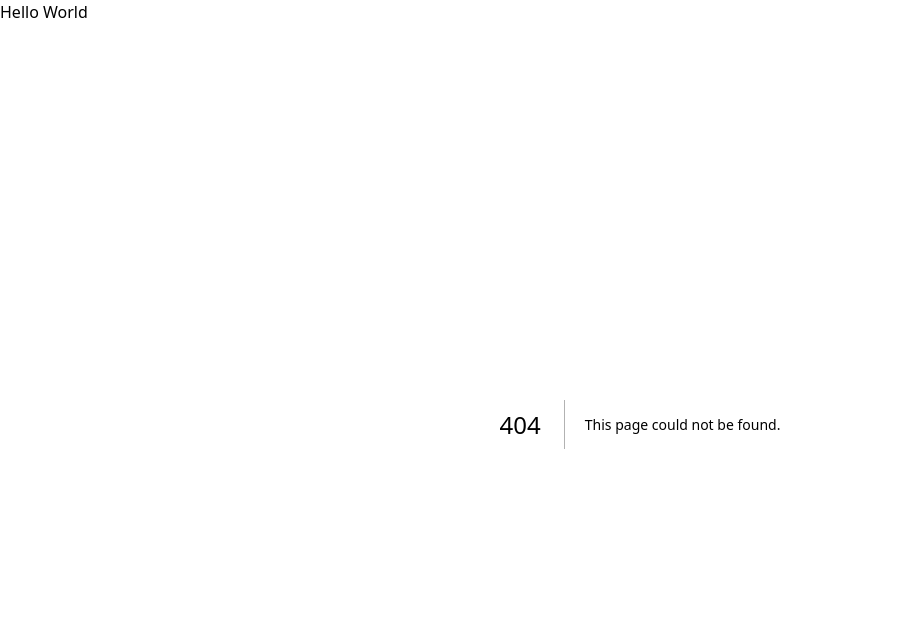
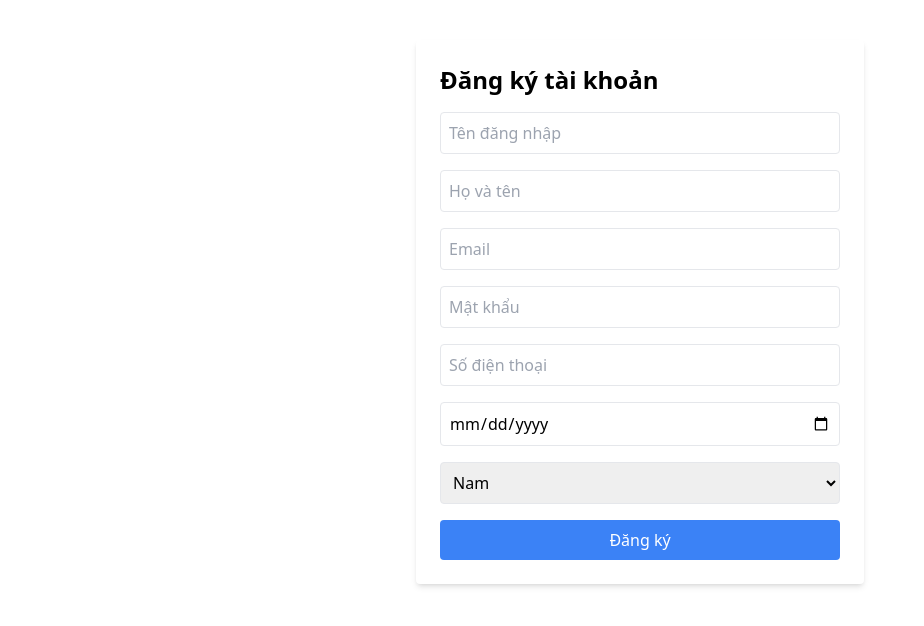
Before and after one commit to THoai05/travel-booking-website, a Next.js app in the folder bookinghotel-fe/: page /register in a window 1280 px wide. Before the commit this address had no page. Shown: the top 626 px of the page, without its empty margins (0-924 px from the left). Built offline with nearby package versions, Linux system fonts and the light colour scheme.

Commit message:
Tao from và thuc hien chuc nang dang thi thanh cong sau doi file main.ts them thu muc register/page.tsx

```diff
--- a/bookinghotel-fe/src/app/layout.tsx
+++ b/bookinghotel-fe/src/app/layout.tsx
@@ -14,7 +14,7 @@ export default function RootLayout({
   return (
     <html lang="en">
       <body>
-        <h1>Hello World</h1>
+        <h1></h1>
         {children}
       </body>
     </html>
--- /dev/null
+++ b/bookinghotel-fe/src/app/register/page.tsx
@@ -0,0 +1,135 @@
+"use client";
+
+import { useState } from "react";
+
+export default function RegisterPage() {
+  const [formData, setFormData] = useState({
+    username: "",
+    email: "",
+    password: "",
+    full_name: "",
+    phone: "",
+    dob: "",
+    gender: "male",
+  });
+
+  const [message, setMessage] = useState("");
+
+  const handleChange = (e: React.ChangeEvent<HTMLInputElement | HTMLSelectElement>) => {
+    setFormData({
+      ...formData,
+      [e.target.name]: e.target.value,
+    });
+  };
+
+	const handleSubmit = async (e: React.FormEvent) => {
+	  e.preventDefault();
+
+	  try {
+		const res = await fetch(`${process.env.NEXT_PUBLIC_API_URL}/users/register`, {
+		  method: "POST",
+		  headers: {
+			"Content-Type": "application/json",
+		  },
+		  body: JSON.stringify(formData), // 👈 gửi full formData
+		});
+
+		if (res.ok) {
+		  setMessage("Đăng ký thành công 🎉");
+		  setFormData({
+			username: "",
+			email: "",
+			password: "",
+			full_name: "",
+			phone: "",
+			dob: "",
+			gender: "male",
+		  }); // reset form
+		} else {
+		  const err = await res.json();
+		  setMessage("Đăng ký thất bại: " + err.message);
+		}
+	  } catch (error) {
+		console.error(error);
+		setMessage("Lỗi kết nối server ❌");
+	  }
+	};
+
+
+  return (
+    <div className="max-w-md mx-auto mt-10 bg-white shadow-md rounded p-6">
+      <h2 className="text-2xl font-bold mb-4">Đăng ký tài khoản</h2>
+      {message && <p className="mb-4 text-red-500">{message}</p>}
+      <form onSubmit={handleSubmit} className="space-y-4">
+        <input
+          type="text"
+          name="username"
+          placeholder="Tên đăng nhập"
+          value={formData.username}
+          onChange={handleChange}
+          className="w-full border p-2 rounded"
+          required
+        />
+        <input
+          type="text"
+          name="full_name"
+          placeholder="Họ và tên"
+          value={formData.full_name}
+          onChange={handleChange}
+          className="w-full border p-2 rounded"
+          required
+        />
+        <input
+          type="email"
+          name="email"
+          placeholder="Email"
+          value={formData.email}
+          onChange={handleChange}
+          className="w-full border p-2 rounded"
+          required
+        />
+        <input
+          type="password"
+          name="password"
+          placeholder="Mật khẩu"
+          value={formData.password}
+          onChange={handleChange}
+          className="w-full border p-2 rounded"
+          required
+        />
+        <input
+          type="text"
+          name="phone"
+          placeholder="Số điện thoại"
+          value={formData.phone}
+          onChange={handleChange}
+          className="w-full border p-2 rounded"
+        />
+        <input
+          type="date"
+          name="dob"
+          value={formData.dob}
+          onChange={handleChange}
+          className="w-full border p-2 rounded"
+        />
+        <select
+          name="gender"
+          value={formData.gender}
+          onChange={handleChange}
+          className="w-full border p-2 rounded"
+        >
+          <option value="male">Nam</option>
+          <option value="female">Nữ</option>
+          <option value="other">Khác</option>
+        </select>
+
+        <button
+          type="submit"
+          className="w-full bg-blue-500 text-white py-2 rounded hover:bg-blue-600"
+        >
+          Đăng ký
+        </button>
+      </form>
+    </div>
+  );
+}
```
Also changed, not shown: 1 other file (tests, documents, lock files or other folders).
